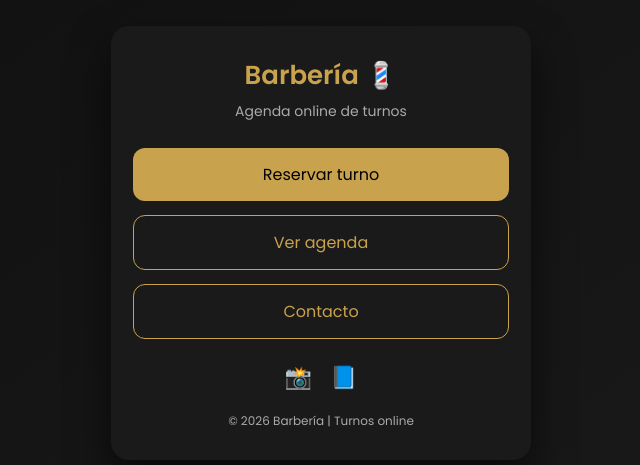
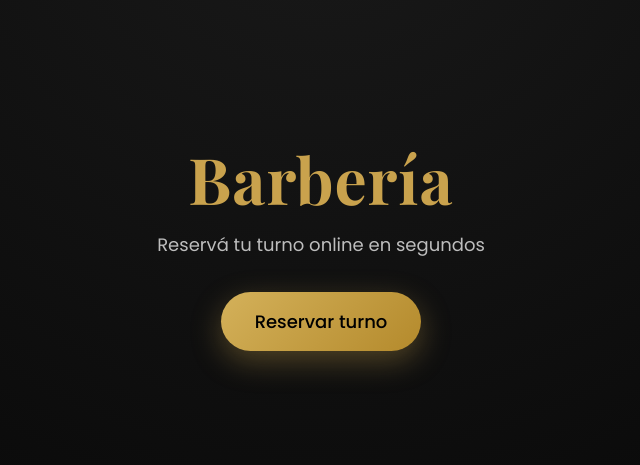
Before and after one commit to psbraian02-afk/AgendaPeluquero, a website: page public/index.html in a window 1280 px wide. Shown: the part 157-622 px from the top of the page, without its empty margins (319-959 px from the left). Drawn offline with nearby package versions, Linux system fonts and the light colour scheme; files that its build step writes are made by us from their sources; files whose address does not match are found by name.

```diff
--- a/public/index.html
+++ b/public/index.html
@@ -7,31 +7,22 @@
 
   <link rel="preconnect" href="https://fonts.googleapis.com">
   <link rel="preconnect" href="https://fonts.gstatic.com" crossorigin>
-  <link href="https://fonts.googleapis.com/css2?family=Poppins:wght@300;400;600&display=swap" rel="stylesheet">
+  <link href="https://fonts.googleapis.com/css2?family=Playfair+Display:wght@600;700&family=Poppins:wght@300;400;500&display=swap" rel="stylesheet">
 
   <link rel="stylesheet" href="/css/style.css">
 </head>
 <body>
 
-  <div class="container">
-    <div class="logo">Barbería 💈</div>
-    <div class="subtitle">Agenda online de turnos</div>
+  <main class="hero">
+    <div class="hero-content">
+      <h1>Barbería</h1>
+      <p>Reservá tu turno online en segundos</p>
 
-    <div class="menu">
-      <button class="btn" data-link="reservar.html">Reservar turno</button>
-      <button class="btn secondary" data-link="agenda.html">Ver agenda</button>
-      <button class="btn secondary" data-link="contacto.html">Contacto</button>
+      <button class="btn-primary" id="btnReservar">
+        Reservar turno
+      </button>
     </div>
-
-    <div class="socials">
-      <a href="https://www.instagram.com/" target="_blank">📸</a>
-      <a href="https://www.facebook.com/" target="_blank">📘</a>
-    </div>
-
-    <footer>
-      © 2026 Barbería | Turnos online
-    </footer>
-  </div>
+  </main>
 
   <script src="/js/main.js"></script>
 </body>
--- a/public/main.js
+++ b/public/main.js
@@ -1,10 +1,7 @@
 document.addEventListener("DOMContentLoaded", () => {
-  const botones = document.querySelectorAll("[data-link]");
+  const btnReservar = document.getElementById("btnReservar");
 
-  botones.forEach(btn => {
-    btn.addEventListener("click", () => {
-      const pagina = btn.getAttribute("data-link");
-      window.location.href = pagina;
-    });
+  btnReservar.addEventListener("click", () => {
+    window.location.href = "/reservar.html";
   });
 });
--- a/public/style.css
+++ b/public/style.css
@@ -1,9 +1,8 @@
 :root {
-  --bg: #0f0f0f;
-  --card: #1a1a1a;
+  --bg: #0b0b0b;
   --gold: #c9a24d;
-  --text: #f1f1f1;
-  --muted: #aaa;
+  --text: #f2f2f2;
+  --muted: #bdbdbd;
 }
 
 * {
@@ -15,87 +14,74 @@
 
 body {
   min-height: 100vh;
-  background: linear-gradient(145deg, #0f0f0f, #1b1b1b);
+  background: radial-gradient(circle at top, #1a1a1a, #0b0b0b 70%);
   color: var(--text);
+}
+
+.hero {
+  min-height: 100vh;
   display: flex;
   align-items: center;
   justify-content: center;
+  text-align: center;
+  padding: 24px;
 }
 
-.container {
-  width: 100%;
-  max-width: 420px;
-  background: var(--card);
-  border-radius: 18px;
-  padding: 30px 22px;
-  text-align: center;
-  box-shadow: 0 20px 40px rgba(0,0,0,0.6);
+.hero-content {
+  max-width: 520px;
+  animation: fadeIn 0.8s ease-out;
 }
 
-.logo {
-  font-size: 26px;
-  font-weight: 600;
-  margin-bottom: 6px;
+.hero h1 {
+  font-family: "Playfair Display", serif;
+  font-size: 64px;
+  letter-spacing: 1px;
+  margin-bottom: 10px;
   color: var(--gold);
 }
 
-.subtitle {
-  font-size: 14px;
+.hero p {
+  font-size: 18px;
   color: var(--muted);
-  margin-bottom: 26px;
+  margin-bottom: 34px;
 }
 
-.menu {
-  display: flex;
-  flex-direction: column;
-  gap: 14px;
-  margin-bottom: 22px;
+.btn-primary {
+  background: linear-gradient(135deg, #d4b15a, #b48a2c);
+  color: #000;
+  border: none;
+  padding: 16px 34px;
+  font-size: 18px;
+  border-radius: 999px;
+  cursor: pointer;
+  font-weight: 500;
+  transition: transform 0.2s ease, box-shadow 0.2s ease;
+  box-shadow: 0 10px 30px rgba(201, 162, 77, 0.35);
 }
 
-.btn {
-  padding: 14px;
-  border-radius: 12px;
-  border: none;
-  cursor: pointer;
-  font-size: 16px;
-  font-weight: 500;
-  background: var(--gold);
-  color: #000;
-  transition: 0.2s ease;
+.btn-primary:hover {
+  transform: translateY(-2px) scale(1.03);
+  box-shadow: 0 16px 40px rgba(201, 162, 77, 0.45);
 }
 
-.btn.secondary {
-  background: transparent;
-  border: 1px solid var(--gold);
-  color: var(--gold);
+@keyframes fadeIn {
+  from {
+    opacity: 0;
+    transform: translateY(14px);
+  }
+  to {
+    opacity: 1;
+    transform: translateY(0);
+  }
 }
 
-.btn:hover {
-  transform: scale(1.03);
-  filter: brightness(1.1);
+/* Responsive */
+@media (max-width: 480px) {
+  .hero h1 {
+    font-size: 44px;
+  }
+
+  .hero p {
+    font-size: 16px;
+  }
 }
-
-.socials {
-  display: flex;
-  justify-content: center;
-  gap: 18px;
-  margin-top: 10px;
-}
-
-.socials a {
-  color: var(--text);
-  font-size: 22px;
-  text-decoration: none;
-  transition: 0.2s;
-}
-
-.socials a:hover {
-  color: var(--gold);
-  transform: scale(1.2);
-}
-
-footer {
-  margin-top: 18px;
-  font-size: 12px;
-  color: var(--muted);
-}
```
Also changed, not shown: public/reservar.html (added).
